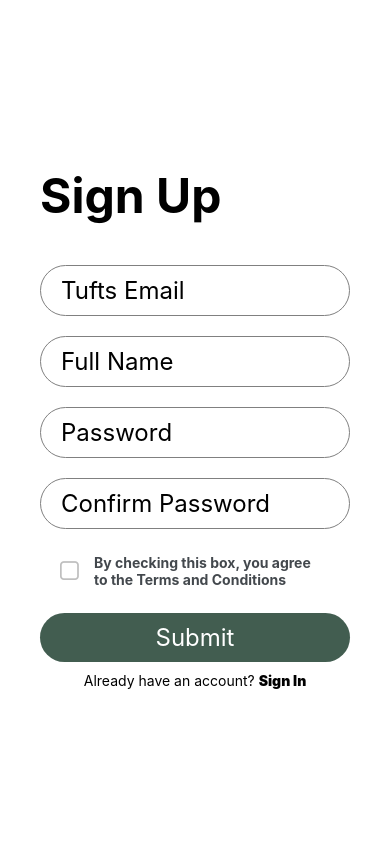
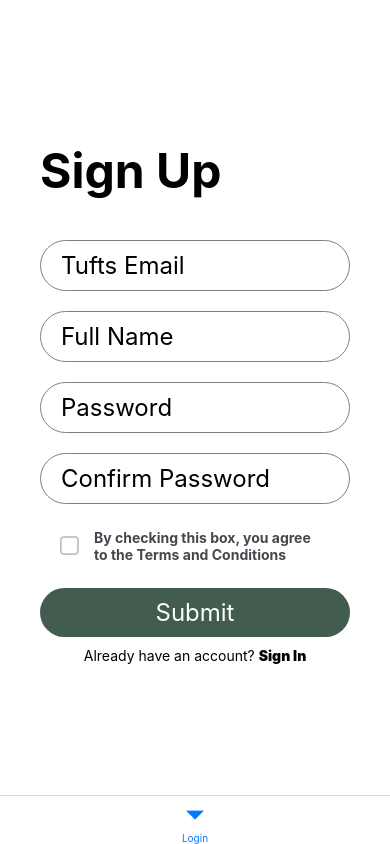
Before and after one commit to sf200212345/tufts-favors, a React Native app in the folder frontend/: screen /SignUp in a window 390 px wide. Built offline with nearby package versions, Linux system fonts and the light colour scheme.

Commit message:
Nesting stack navigators inside of tab navigators to solve navigation issue

```diff
--- a/frontend/App.tsx
+++ b/frontend/App.tsx
@@ -1,16 +1,31 @@
 import { NavigationContainer } from '@react-navigation/native';
-import { createNativeStackNavigator } from '@react-navigation/native-stack';
-import { HomeScreen, LoginScreen, RootStackParamList } from './src';
+import { createBottomTabNavigator } from '@react-navigation/bottom-tabs';
+import { useState } from 'react';
+import { HomeScreen, LoginScreen } from './src';
+// enforcing types with type keyword
+import type { TabsParamList } from './src';
 
-const RootStack = createNativeStackNavigator<RootStackParamList>();
+const Tabs = createBottomTabNavigator<TabsParamList>();
 
 export default function App() {
+    // need to change this to use the authentication workflow instead when we figure out auth tokens
+    const [signedIn, setSignedIn] = useState(false);
+
     return (
         <NavigationContainer>
-            <RootStack.Navigator initialRouteName="Login" screenOptions={{ headerShown: false }}>
-                <RootStack.Screen name="Login" component={LoginScreen} />
-                <RootStack.Screen name="Home" component={HomeScreen} />
-            </RootStack.Navigator>
+            {/* <Tabs.Navigator tabBar={props => <CustomTabBar>}> after we create a custom tab bar component, make it conditional on whether user is signed in as well*/}
+            <Tabs.Navigator id="Tabs" screenOptions={{ headerShown: false }}>
+                {signedIn ? (
+                    <Tabs.Screen name="Home" component={HomeScreen} />
+                ) : (
+                    <Tabs.Screen
+                        name="Login"
+                        component={LoginScreen}
+                        // will remove eventually when figuring out authentication, currently here to approximate app flow
+                        initialParams={{ signIn: () => setSignedIn(true) }}
+                    />
+                )}
+            </Tabs.Navigator>
         </NavigationContainer>
     );
 }
--- a/frontend/package.json
+++ b/frontend/package.json
@@ -20,6 +20,7 @@
   },
   "devDependencies": {
     "@babel/core": "^7.20.0",
+    "@react-navigation/bottom-tabs": "^6.5.7",
     "@react-navigation/native": "^6.1.6",
     "@react-navigation/native-stack": "^6.9.12",
     "@types/react": "~18.0.14",
--- a/frontend/src/LoginScreen/LoginScreen.tsx
+++ b/frontend/src/LoginScreen/LoginScreen.tsx
@@ -1,6 +1,5 @@
-import { NavigationContainer } from '@react-navigation/native';
 import { createNativeStackNavigator } from '@react-navigation/native-stack';
-import { LoginProps, LoginStackParamList } from '../';
+import type { LoginProps, LoginStackParamList } from '../';
 import SignIn from './SignIn';
 import Welcome from './Welcome';
 import SignUp from './SignUp';
@@ -8,15 +7,27 @@ import Recovery from './Recovery';
 
 const LoginStack = createNativeStackNavigator<LoginStackParamList>();
 
-export default function LoginScreen({ navigation }: LoginProps) {
+export default function LoginScreen({ navigation, route }: LoginProps) {
     return (
-        <NavigationContainer independent={true}>
-            <LoginStack.Navigator initialRouteName="Welcome" screenOptions={{ headerShown: false }}>
-                <LoginStack.Screen name="Welcome" component={Welcome} />
-                <LoginStack.Screen name="SignIn" component={SignIn} />
-                <LoginStack.Screen name="SignUp" component={SignUp} />
-                <LoginStack.Screen name="Recovery" component={Recovery} />
-            </LoginStack.Navigator>
-        </NavigationContainer>
+        <LoginStack.Navigator
+            initialRouteName="Welcome"
+            screenOptions={{ headerShown: false }}
+            id="Login"
+        >
+            <LoginStack.Screen name="Welcome" component={Welcome} />
+            <LoginStack.Screen
+                name="SignIn"
+                component={SignIn}
+                // will remove eventually when figuring out authentication, currently here to approximate app flow
+                initialParams={{ signIn: route.params?.signIn }}
+            />
+            <LoginStack.Screen
+                name="SignUp"
+                component={SignUp}
+                // will remove eventually when figuring out authentication, currently here to approximate app flow
+                initialParams={{ signIn: route.params?.signIn }}
+            />
+            <LoginStack.Screen name="Recovery" component={Recovery} />
+        </LoginStack.Navigator>
     );
 }
--- a/frontend/src/LoginScreen/Recovery.tsx
+++ b/frontend/src/LoginScreen/Recovery.tsx
@@ -9,7 +9,11 @@ export default function Welcome({ navigation }: RecoveryProps) {
     return (
         <View style={LoginStyles.container}>
             <Text style={LoginStyles.title}>Recover Password</Text>
-            <TextInput placeholder="Tufts Email" onChangeText={setEmail} style={LoginStyles.textInput} />
+            <TextInput
+                placeholder="Tufts Email"
+                onChangeText={setEmail}
+                style={LoginStyles.textInput}
+            />
             <Text onPress={() => console.log('lol')} style={LoginStyles.submitButton}>
                 Send Confirmation Email
             </Text>
--- a/frontend/src/LoginScreen/SignIn.tsx
+++ b/frontend/src/LoginScreen/SignIn.tsx
@@ -3,16 +3,28 @@ import { SignInProps } from '../';
 import React, { useState } from 'react';
 import LoginStyles from './LoginStyles';
 
-export default function SignIn({ navigation }: SignInProps) {
+export default function SignIn({ navigation, route }: SignInProps) {
     const [email, setEmail] = useState('');
     const [password, setPassword] = useState('');
 
     return (
         <View style={LoginStyles.container}>
             <Text style={LoginStyles.title}>Login</Text>
-            <TextInput placeholder="Tufts Email" onChangeText={setEmail} style={LoginStyles.textInput} />
-            <TextInput placeholder="Password" onChangeText={setPassword} secureTextEntry={true} style={LoginStyles.textInput} />
-            <Text onPress={() => navigation.navigate('Recovery')} style={[LoginStyles.forgotButton, LoginStyles.bold]}>
+            <TextInput
+                placeholder="Tufts Email"
+                onChangeText={setEmail}
+                style={LoginStyles.textInput}
+            />
+            <TextInput
+                placeholder="Password"
+                onChangeText={setPassword}
+                secureTextEntry={true}
+                style={LoginStyles.textInput}
+            />
+            <Text
+                onPress={() => navigation.navigate('Recovery')}
+                style={[LoginStyles.forgotButton, LoginStyles.bold]}
+            >
                 Forgot Password?
             </Text>
             <Text onPress={handleSubmit} style={LoginStyles.submitButton}>
@@ -21,7 +33,10 @@ export default function SignIn({ navigation }: SignInProps) {
             <View>
                 <Text>
                     Don't have an account?{' '}
-                    <Text onPress={() => navigation.navigate('SignUp')} style={LoginStyles.ultrabold}>
+                    <Text
+                        onPress={() => navigation.navigate('SignUp')}
+                        style={LoginStyles.ultrabold}
+                    >
                         Create One
                     </Text>
                 </Text>
@@ -31,5 +46,8 @@ export default function SignIn({ navigation }: SignInProps) {
 
     function handleSubmit() {
         // Do something with email and password?
+        if (route.params?.signIn) {
+            route.params?.signIn();
+        }
     }
 }
--- a/frontend/src/LoginScreen/Welcome.tsx
+++ b/frontend/src/LoginScreen/Welcome.tsx
@@ -7,7 +7,9 @@ export default function Welcome({ navigation }: WelcomeProps) {
     return (
         <View style={LoginStyles.container}>
             <Text style={LoginStyles.title}>Logo</Text>
-            <Text style={[LoginStyles.title, LoginStyles.blurb]}>A place to help others and get help</Text>
+            <Text style={[LoginStyles.title, LoginStyles.blurb]}>
+                A place to help others and get help
+            </Text>
             <Text onPress={() => navigation.navigate('SignIn')} style={LoginStyles.submitButton}>
                 Get Started
             </Text>
--- a/frontend/src/index.ts
+++ b/frontend/src/index.ts
@@ -5,7 +5,16 @@ import MessagesScreen from './MessagesScreen/MessagesScreen';
 import ProfileScreen from './ProfileScreen/ProfileScreen';
 import PublicFavorsScreen from './PublicFavorsScreen/PublicFavorsScreen';
 import GlobalStyles from './GlobalStyles';
-import { RootStackParamList, HomeProps, LoginProps, LoginStackParamList, SignUpProps, SignInProps, WelcomeProps, RecoveryProps } from './types';
+import type {
+    TabsParamList,
+    HomeProps,
+    LoginProps,
+    LoginStackParamList,
+    SignUpProps,
+    SignInProps,
+    WelcomeProps,
+    RecoveryProps
+} from './types';
 
 export {
     FavorHistoryScreen,
@@ -14,8 +23,10 @@ export {
     MessagesScreen,
     ProfileScreen,
     PublicFavorsScreen,
-    GlobalStyles,
-    RootStackParamList,
+    GlobalStyles
+};
+export type {
+    TabsParamList,
     HomeProps,
     LoginProps,
     LoginStackParamList,
--- a/frontend/src/types.tsx
+++ b/frontend/src/types.tsx
@@ -1,26 +1,36 @@
 import type { NativeStackScreenProps } from '@react-navigation/native-stack';
+import type { BottomTabScreenProps } from '@react-navigation/bottom-tabs';
 
 // defining custom type to validate props passed into screens
-type RootStackParamList = {
+type TabsParamList = {
     Home: undefined; // undefined means no props are passed in
-    Login: undefined;
-    Signup: undefined;
+    // this needs to be removed eventually when authentication is set up
+    Login: undefined | { signIn: () => void };
 };
 
-// can't find a way to define a generic type
-type HomeProps = NativeStackScreenProps<RootStackParamList, 'Home'>;
-type LoginProps = NativeStackScreenProps<RootStackParamList, 'Login'>;
+// <TabsParamList, "something", "something" in the form of Tab params type, specific parameter, id of navigator
+type HomeProps = BottomTabScreenProps<TabsParamList, 'Home', 'Tabs'>;
+type LoginProps = BottomTabScreenProps<TabsParamList, 'Login', 'Tabs'>;
 
 type LoginStackParamList = {
-    SignUp: undefined;
-    SignIn: undefined;
+    SignUp: undefined | { signIn: () => void };
+    SignIn: undefined | { signIn: () => void };
     Welcome: undefined;
     Recovery: undefined;
 };
 
-type SignUpProps = NativeStackScreenProps<LoginStackParamList, 'SignUp'>;
-type SignInProps = NativeStackScreenProps<LoginStackParamList, 'SignIn'>;
-type WelcomeProps = NativeStackScreenProps<LoginStackParamList, 'Welcome'>;
-type RecoveryProps = NativeStackScreenProps<LoginStackParamList, 'Recovery'>;
+type SignUpProps = NativeStackScreenProps<LoginStackParamList, 'SignUp', 'Login'>;
+type SignInProps = NativeStackScreenProps<LoginStackParamList, 'SignIn', 'Login'>;
+type WelcomeProps = NativeStackScreenProps<LoginStackParamList, 'Welcome', 'Login'>;
+type RecoveryProps = NativeStackScreenProps<LoginStackParamList, 'Recovery', 'Login'>;
 
-export { RootStackParamList, HomeProps, LoginProps, LoginStackParamList, SignUpProps, SignInProps, WelcomeProps, RecoveryProps };
+export type {
+    TabsParamList,
+    HomeProps,
+    LoginProps,
+    LoginStackParamList,
+    SignUpProps,
+    SignInProps,
+    WelcomeProps,
+    RecoveryProps
+};
```
Also changed, not shown: frontend/src/LoginScreen/SignUp.tsx (+33 -7 lines), 2 other files (tests, documents, lock files or other folders).
